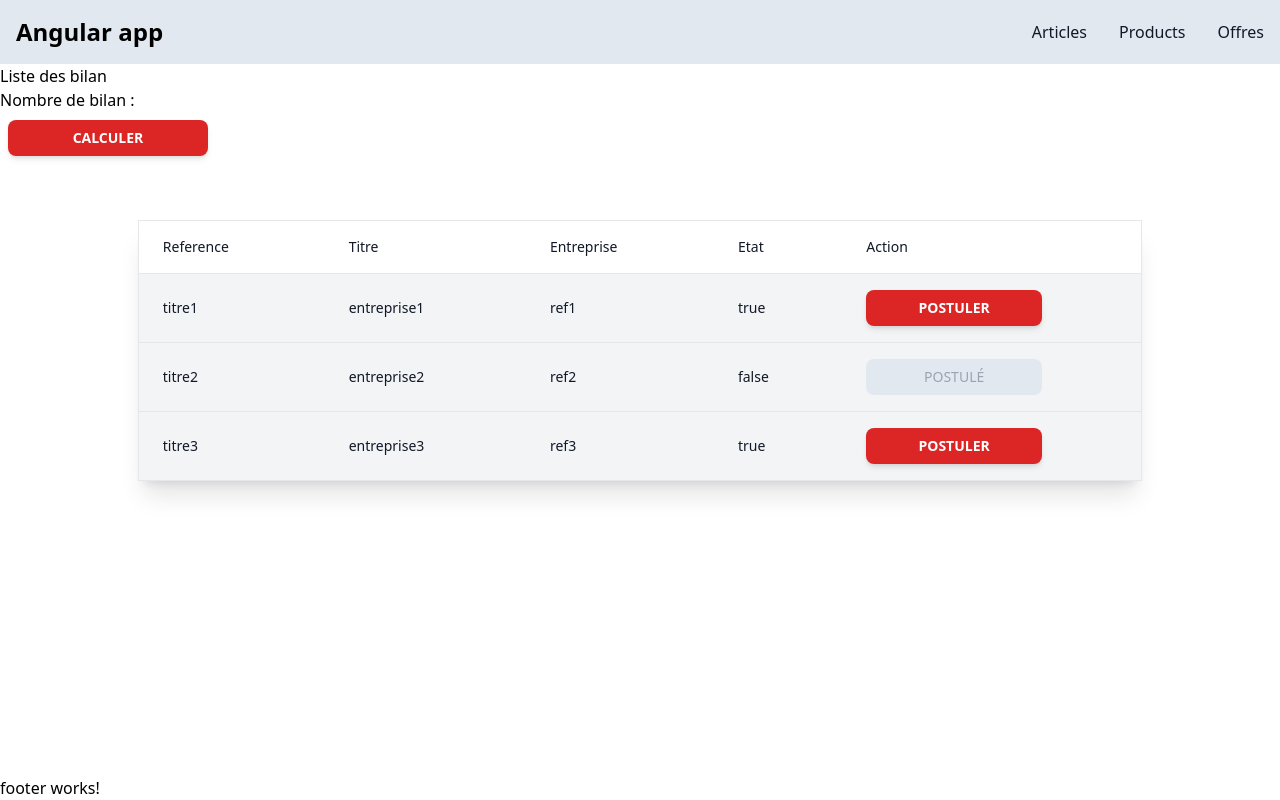
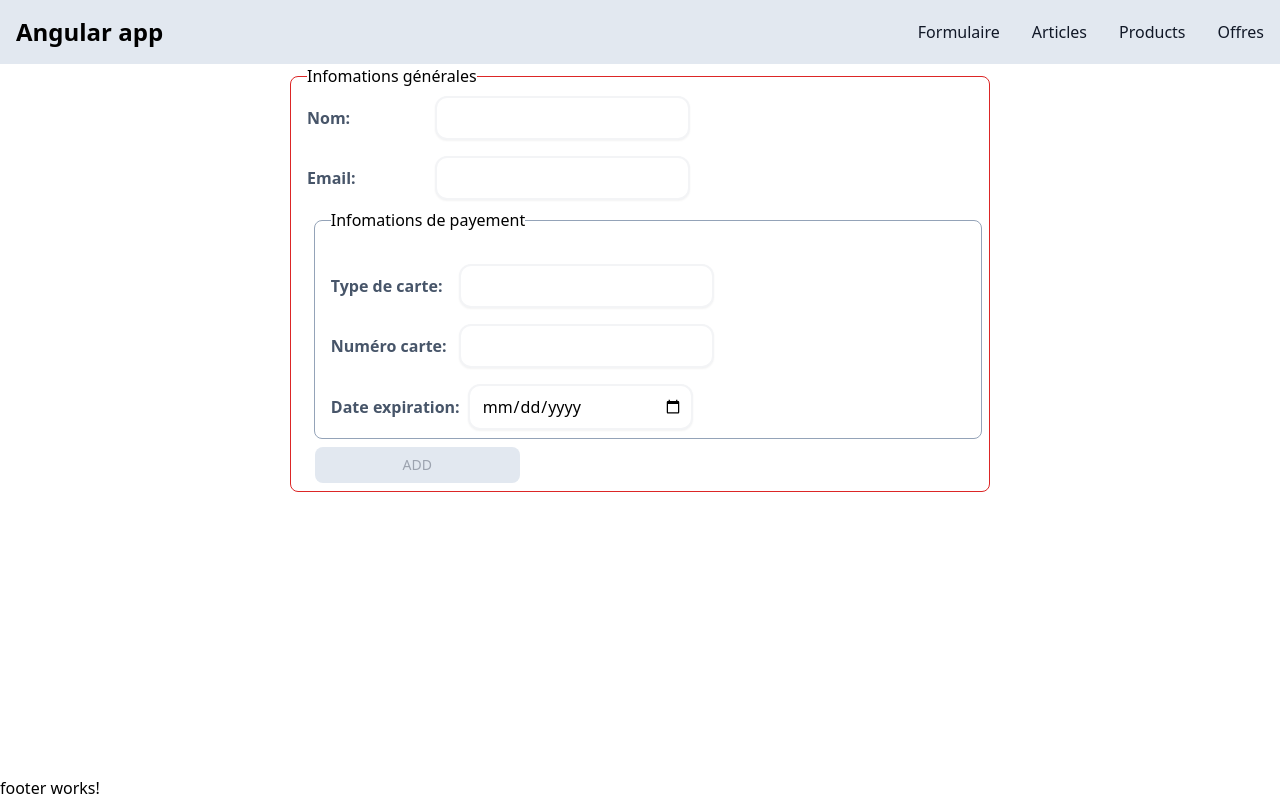
Before and after one commit to Jnayeh/angular-relearning-app, an Angular app: page /formulaire in a window 1280 px wide. Built offline with nearby package versions, Linux system fonts and the light colour scheme.

Commit message:
adds template driven form to app

```diff
--- a/src/app/app-routing.module.ts
+++ b/src/app/app-routing.module.ts
@@ -4,6 +4,7 @@ import { ProductsComponent } from './products/products.component';
 import { ProductDetailsComponent } from './product-details/product-details.component';
 import { OffresEmploiComponent } from './offres-emploi/offres-emploi.component';
 import { ArticlesComponent } from './articles/articles.component';
+import { TemplateDrivenFormComponent } from './template-driven-form/template-driven-form.component';
 
 const routes: Routes = [
   {path:'', redirectTo:"products", pathMatch:"full"},
@@ -11,6 +12,7 @@ const routes: Routes = [
   {path:'product/:id', component: ProductDetailsComponent},
   {path:'offres', component: OffresEmploiComponent},
   {path:'articles', component: ArticlesComponent},
+  {path:'formulaire', component: TemplateDrivenFormComponent},
   {path:'**', component: OffresEmploiComponent}
 ];
 
--- a/src/app/navbar/navbar.component.html
+++ b/src/app/navbar/navbar.component.html
@@ -8,6 +8,10 @@
       <ul
         class="flex flex-col font-medium p-4 md:p-0 mt-4 border rounded-lg md:flex-row md:space-x-8 md:mt-0 md:border-0 ">
 
+        <li>
+          <a routerLink="formulaire"
+            class="block py-2 pl-3 pr-4 text-gray-900 rounded md:hover:bg-transparent md:border-0 md:hover:text-blue-700 md:p-0">Formulaire</a>
+        </li>
         <li>
           <a routerLink="articles"
             class="block py-2 pl-3 pr-4 text-gray-900 rounded md:hover:bg-transparent md:border-0 md:hover:text-blue-700 md:p-0">Articles</a>
--- /dev/null
+++ b/src/app/template-driven-form/template-driven-form.component.html
@@ -0,0 +1,46 @@
+<form #form="ngForm" class="mx-auto w-[90%] max-w-[700px]">
+  <fieldset class="rounded-lg border border-red-600 pl-4 ">
+    <legend>Infomations générales</legend>
+
+    <span class="font-bold text-slate-600 inline-block min-w-[120px]">Nom:</span>
+    <input
+      class=" max-w-sm rounded-xl  py-2 min-w-[calc(100%-122px-1rem)] sm:min-w-[225px] pl-3 pr-2 shadow-sm focus:outline-none border-2 focus:border-red-600 border-gray-100 m-2"
+      name="name" required [(ngModel)]="formModel.name" #name="ngModel" />
+    <br>
+    <span class="font-bold text-slate-600 inline-block min-w-[120px]">Email:</span>
+    <input
+      class=" max-w-sm rounded-xl  py-2 min-w-[calc(100%-122px-1rem)] sm:min-w-[225px] pl-3 pr-2 shadow-sm focus:outline-none border-2 focus:border-red-600 border-gray-100 m-2"
+      name="email" required pattern="^[a-zA-Z0-9.-]+\.[a-zA-Z0-9._%+-]+@[a-zA-Z]{3}$" [(ngModel)]="formModel.email"
+      #email="ngModel" />
+    <fieldset class="rounded-lg border border-slate-400 mx-auto w-[98%] sm:pr-2 pl-4 ">
+      <legend>Infomations de payement</legend>
+      <br>
+      <span class="font-bold text-slate-600 inline-block min-w-[120px]">Type de carte:</span>
+      <input
+        class=" max-w-sm rounded-xl  py-2 min-w-[calc(100%-122px-1rem)] sm:min-w-[225px] pl-3 pr-2 shadow-sm focus:outline-none border-2 focus:border-red-600 border-gray-100 m-2"
+        name="type" required [(ngModel)]="formModel.type" #type="ngModel" />
+      <br>
+      <span class="font-bold text-slate-600 inline-block min-w-[120px]">Numéro carte:</span>
+      <input
+        class=" max-w-sm rounded-xl  py-2 min-w-[calc(100%-122px-1rem)] sm:min-w-[225px] pl-3 pr-2 shadow-sm focus:outline-none border-2 focus:border-red-600 border-gray-100 m-2"
+        name="num" type="number" required pattern="^[\d]{3}$" [(ngModel)]="formModel.num" #num="ngModel" />
+      <br>
+      <span class="font-bold text-slate-600 inline-block min-w-[120px]">Date expiration:</span>
+      <input
+        class=" max-w-sm rounded-xl  py-2 min-w-[calc(100%-122px-1rem)] sm:min-w-[225px] pl-3 pr-2 shadow-sm focus:outline-none border-2 focus:border-red-600 border-gray-100 m-2"
+        name="date" type="date" required [(ngModel)]="formModel.date" #date="ngModel" />
+      <br>
+      <ng-template [ngIf]="type.valid && num.valid && date.valid">
+        <span class="font-bold text-slate-600 inline-block min-w-[120px]">Code:</span>
+        <input
+          class=" max-w-sm rounded-xl  py-2 min-w-[calc(100%-122px-1rem)] sm:min-w-[225px] pl-3 pr-2 shadow-sm focus:outline-none border-2 focus:border-red-600 border-gray-100 m-2"
+          name="code" type="number" [(ngModel)]="formModel.code" #code="ngModel" />
+      </ng-template>
+
+    </fieldset>
+    <button
+      class=" w-[30%] flex-shrink disabled:bg-slate-200 disabled:text-gray-400 bg-red-600 hover:bg-red-700 text-white p-2 m-2 text-center rounded-lg disabled:font-normal font-bold uppercase disabled:shadow-none shadow-md text-sm"
+      [disabled]="form.invalid"> Add </button>
+  </fieldset>
+
+</form>
--- /dev/null
+++ b/src/app/template-driven-form/template-driven-form.component.ts
@@ -0,0 +1,20 @@
+import { Component, OnInit } from '@angular/core';
+
+@Component({
+  selector: 'app-template-driven-form',
+  templateUrl: './template-driven-form.component.html',
+  styleUrls: ['./template-driven-form.component.css'],
+})
+export class TemplateDrivenFormComponent implements OnInit {
+  formModel: {
+    name: string;
+    email: string;
+    type: string;
+    num?: number;
+    date?: Date;
+    code?: number;
+} = { name: '', email: '', type: '' };
+  constructor() {}
+
+  ngOnInit(): void {}
+}
```
Also changed, not shown: src/app/app.module.ts (+6 -3 lines), src/app/template-driven-form/template-driven-form.component.css (added), 1 other file (tests, documents, lock files or other folders).
